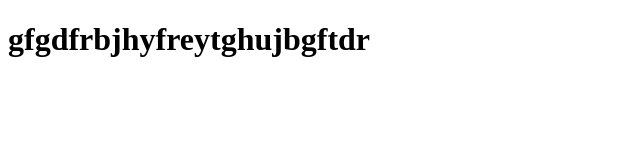
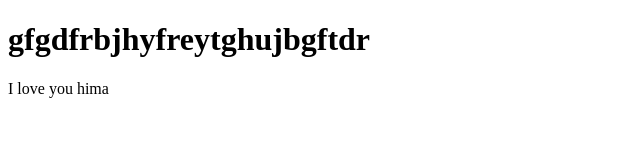
Before and after one commit to arohi-islam/nnnn-mmmm, a plain HTML site: page index.html in a window 1280 px wide. Shown: the whole page, without its empty margins (0-640 px from the left). Drawn offline with Linux system fonts and the light colour scheme.

Commit message:
oi oi jano

```diff
--- a/index.html
+++ b/index.html
@@ -7,5 +7,6 @@
 </head>
 <body>
     <h1>gfgdfrbjhyfreytghujbgftdr</h1>
+    <p>I love you hima</p>
 </body>
 </html>
```
